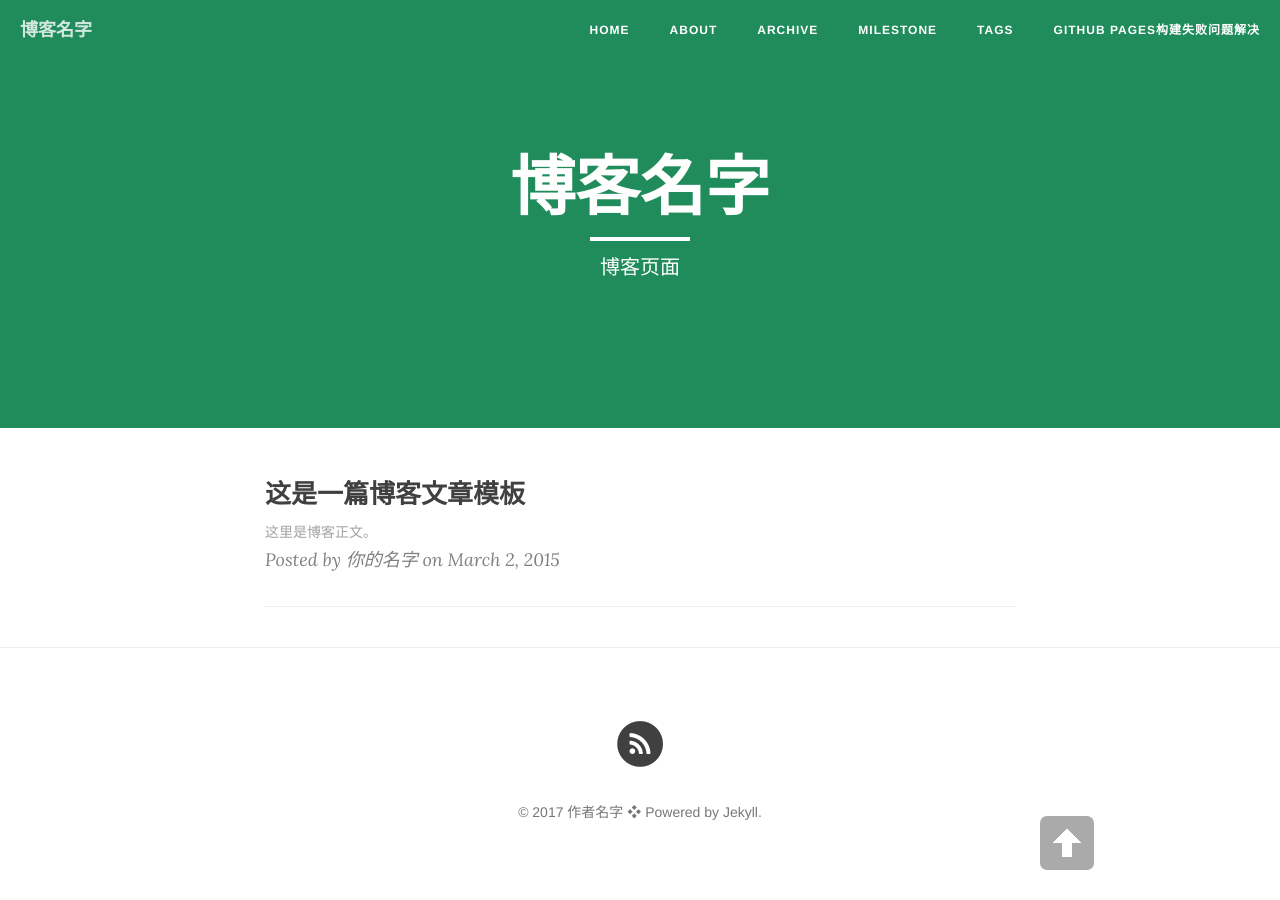
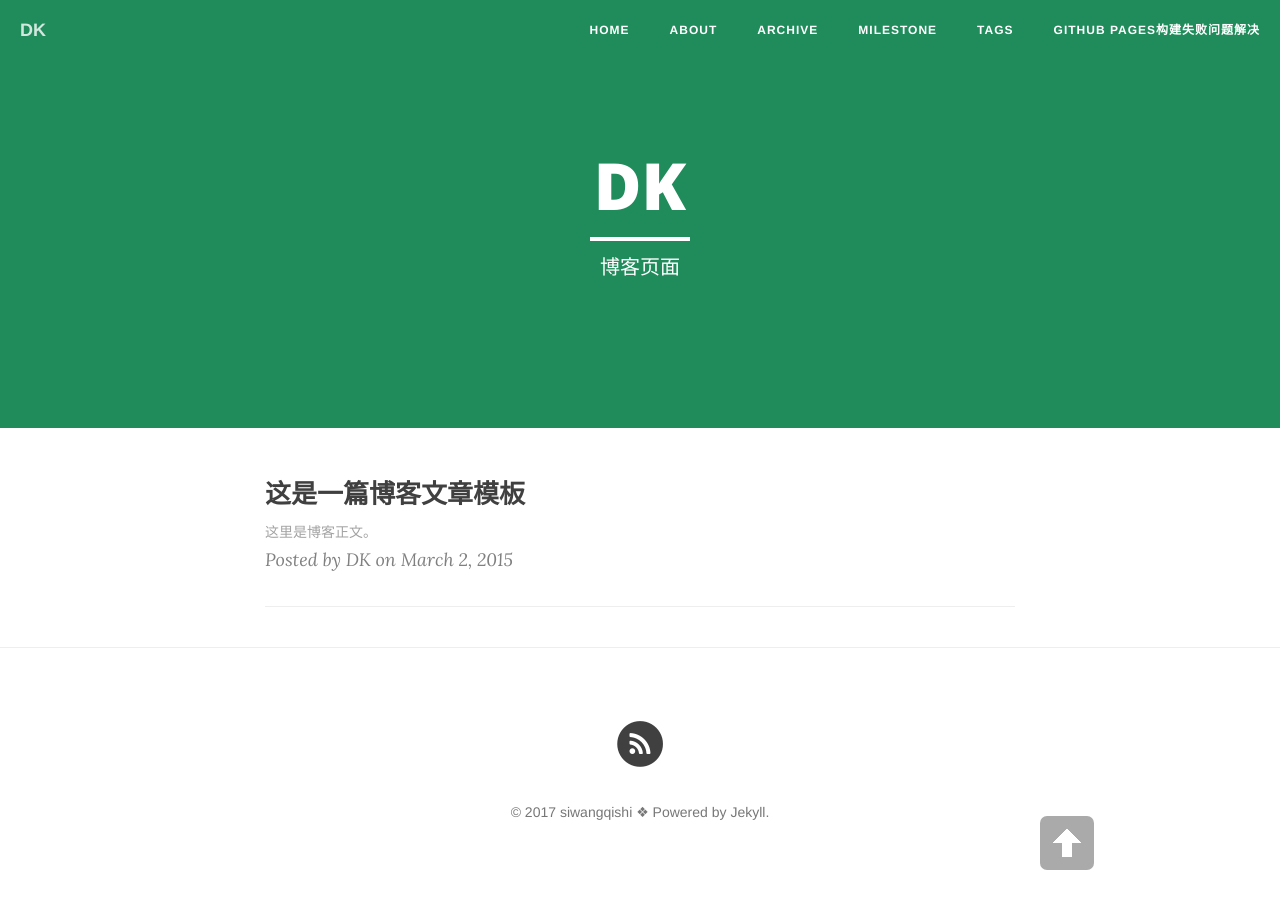
Before and after one commit to fanhansheng/fanhansheng, a Jekyll site: the page built from index.html, in a window 1280 px wide. Built offline with Jekyll 4.4.1, drawn with Linux system fonts in a browser that asks for light colours; nearby versions of some CDN libraries; the list of posts is cut into pages by our own code.

Commit message:
Update _config.yml

```diff
--- a/_config.yml
+++ b/_config.yml
@@ -1,16 +1,16 @@
 # Site settings
-title: 博客名字 # 你的博客名字，可以定义修订
+title: DK # 你的博客名字，可以定义修订
 header-img: "img/green.jpg"
 tagline: "cn"
-description: "这是我的博客"  # 一句话描述你的博客
+description: "算法爱好者"  # 一句话描述你的博客
 baseurl: ""
 url: "http://cnfeat"  # 此处填写你的博客地址
 
 # About/contact
 owner:
-  name: "作者名字" # 填写作者信息：名字
-  email: X@gmail.com # 填写作者信息：邮箱
-  bio: "你的博客描述" # 填写作者信息：博客描述
+  name: "siwangqishi" # 填写作者信息：名字
+  email: 707475910@qq.com # 填写作者信息：邮箱
+  bio: "" # 填写作者信息：博客描述
 
 # Data
 gavatar: img/favicon.png # 浏览器地址栏小图标，可自定义更改
@@ -43,7 +43,7 @@ defaults:
       type: "posts"
     values:
       layout: "post"
-      author: "你的名字" # 你的名字
+      author: "DK" # 你的名字
       header-img: "img/green.jpg" # We don't want posts without a header image, that whould mean white on white
 
 # Comments
```
